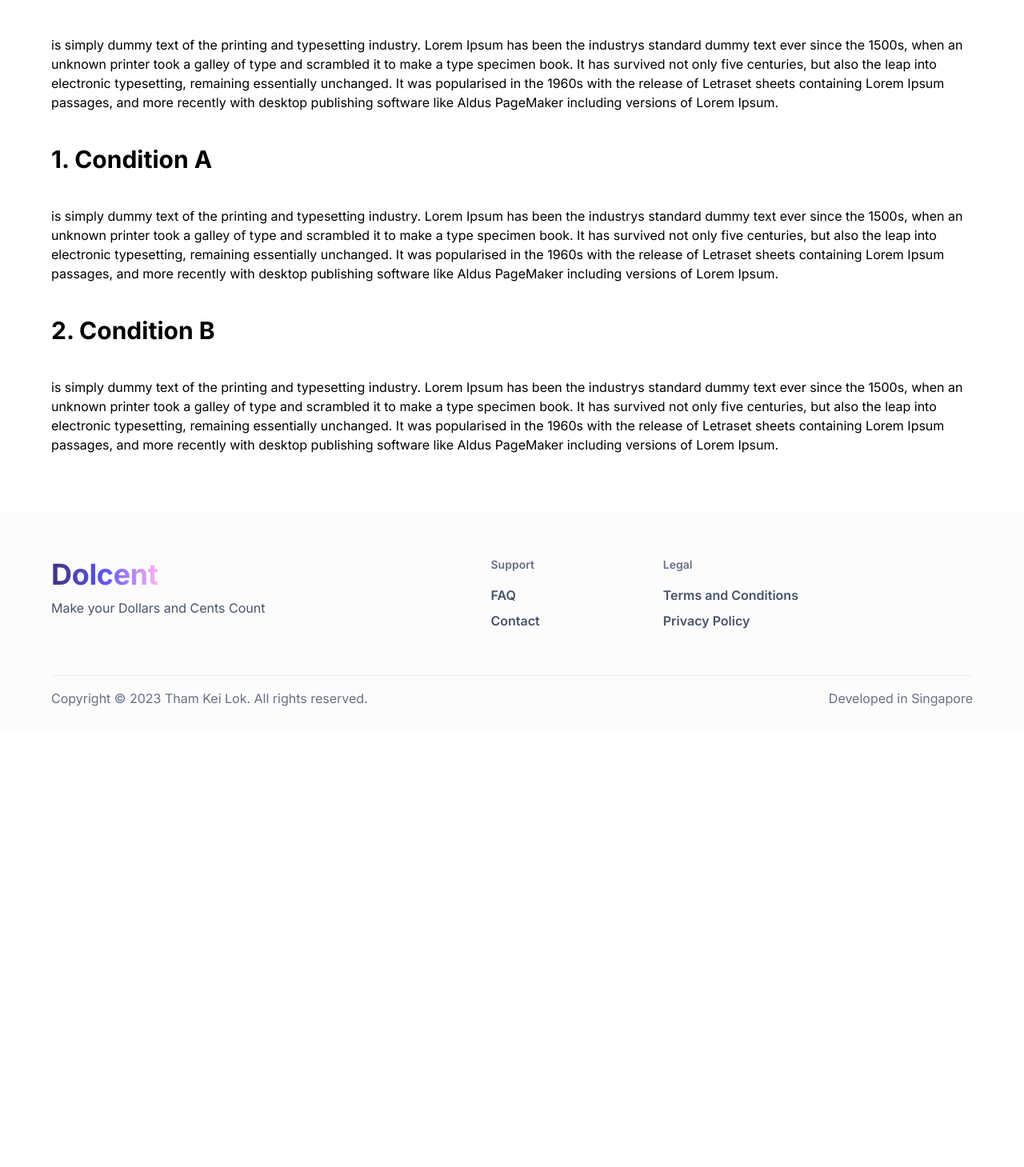
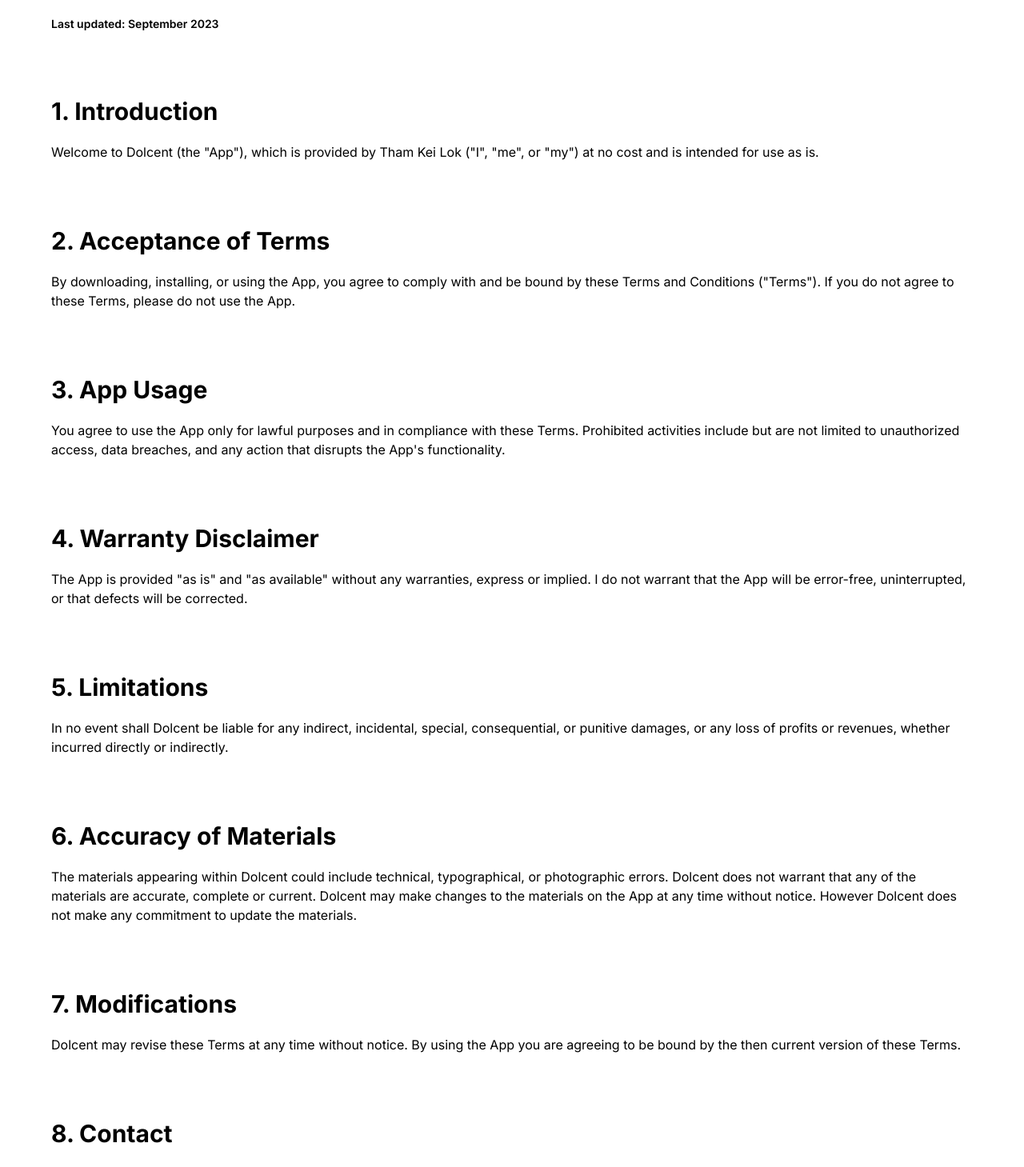
Before and after one commit to keiloktql/dolcent-landing, a Next.js app: page /terms-and-conditions in a window 1280 px wide. Shown: the part 160-1619 px from the top of the page at 80% size. Before the commit the page ends 1077 px from the top, so only its background shows below. Built offline with nearby package versions, Linux system fonts and the light colour scheme.

Commit message:
[feat] add terms and conditions and privacy policy

```diff
--- a/components/layout/Footer.jsx
+++ b/components/layout/Footer.jsx
@@ -25,7 +25,7 @@
 
 const Footer = () => {
   return (
-    <footer className="bg-gray-25 px-16">
+    <footer className="bg-gray-25 px-6 sm:px-16">
       {/* Top */}
       <div className="flex justify-between py-14 max-w-screen-xl mx-auto">
         <div>
--- a/components/layout/Header.jsx
+++ b/components/layout/Header.jsx
@@ -8,7 +8,7 @@
 
   return (
     <header className="fixed left-0 top-0 z-50 h-20 w-full justify-center bg-[#ffffffb8] backdrop-blur-[20px] backdrop-saturate-[180%]">
-      <div className="m-auto flex h-full w-full max-w-screen-xl justify-between px-16">
+      <div className="m-auto flex h-full w-full max-w-screen-xl justify-between px-6 sm:px-16">
         {/* 1280px */}
         <Link
           onAnimationEnd={() => setLogoAnimation(false)}
--- a/components/pages/PrivacyPolicy.jsx
+++ b/components/pages/PrivacyPolicy.jsx
@@ -1,9 +1,10 @@
 import MainLayout from "@/components/layout/MainLayout";
-import { BASE_URL } from "@/config/constants";
+import { BASE_URL, SUPPORT_EMAIL } from "@/config/constants";
+import DocumentSection from "../shared/DocumentSection";
 
 const PrivacyPolicyPage = () => {
   return (
-    <MainLayout className="flex flex-col max-w-screen-xl px-16 mx-auto">
+    <MainLayout className="flex flex-col max-w-screen-xl px-6 sm:px-16 mx-auto pb-20">
       <p
         id="app-info"
         className="font-semibold pt-10 text-gray-400 text-xs text-center hidden"
@@ -11,45 +12,45 @@
         You are now visiting {`${BASE_URL}/privacy-policy`}
       </p>
       <h1 className="font-bold text-display-md pt-10">Privacy Policy</h1>
-      <p className="pt-10">
-        is simply dummy text of the printing and typesetting industry. Lorem
-        Ipsum has been the industrys standard dummy text ever since the 1500s,
-        when an unknown printer took a galley of type and scrambled it to make a
-        type specimen book. It has survived not only five centuries, but also
-        the leap into electronic typesetting, remaining essentially unchanged.
-        It was popularised in the 1960s with the release of Letraset sheets
-        containing Lorem Ipsum passages, and more recently with desktop
-        publishing software like Aldus PageMaker including versions of Lorem
-        Ipsum.
-      </p>
+      <p className="pt-4 font-semibold text-sm">Last updated: September 2023</p>
 
-      <h2 className="pt-10 font-bold text-display-sm">1. Condition A</h2>
-
-      <p className="pt-10">
-        is simply dummy text of the printing and typesetting industry. Lorem
-        Ipsum has been the industrys standard dummy text ever since the 1500s,
-        when an unknown printer took a galley of type and scrambled it to make a
-        type specimen book. It has survived not only five centuries, but also
-        the leap into electronic typesetting, remaining essentially unchanged.
-        It was popularised in the 1960s with the release of Letraset sheets
-        containing Lorem Ipsum passages, and more recently with desktop
-        publishing software like Aldus PageMaker including versions of Lorem
-        Ipsum.
-      </p>
-
-      <h2 className="pt-10 font-bold text-display-sm">2. Condition B</h2>
-
-      <p className="py-10">
-        is simply dummy text of the printing and typesetting industry. Lorem
-        Ipsum has been the industrys standard dummy text ever since the 1500s,
-        when an unknown printer took a galley of type and scrambled it to make a
-        type specimen book. It has survived not only five centuries, but also
-        the leap into electronic typesetting, remaining essentially unchanged.
-        It was popularised in the 1960s with the release of Letraset sheets
-        containing Lorem Ipsum passages, and more recently with desktop
-        publishing software like Aldus PageMaker including versions of Lorem
-        Ipsum.
-      </p>
+      <DocumentSection
+        heading="1. Introduction"
+        desc={`Welcome to Dolcent (the "App"), which is provided by Tham Kei Lok ("I", "me", or "my") at no cost and is intended for use as is. I am committed to protecting your personal information and your right to privacy.
+        If you choose to use my Service, then you agree to the collection and use of information in relation to this policy. This Privacy Policy governs the privacy policies and practices of my App.
+        The Personal Information that I collect is used for providing and improving the Service. I will not use or share your information with anyone except as described in this Privacy Policy.
+        Please read my Privacy Policy carefully as it will help you make informed decisions about sharing your personal information with me.`}
+      />
+      <DocumentSection
+        heading="2. Information Collection and Use"
+        desc={`I do not collect any personal information when you download, install, or use my App.
+        I may collect usage data, such as the duration of your usage or the features you used, for analytical purposes. This data is anonymized and cannot be used to identify you.`}
+      />
+      <DocumentSection
+        heading="3. How I Use Your Information"
+        desc={`I do not collect personal information from you, and therefore,
+        I do not use your information for any purpose other than for analyzing
+        how my App is used. I do not sell, trade, or share your usage data with
+        third parties.`}
+      />
+      <DocumentSection
+        heading="4. Security"
+        desc={`I am committed to ensuring that your information is secure. However,
+        please be aware that no method of transmission over the internet or method
+        of electronic storage is 100% secure. While I strive to use commercially
+        acceptable means to protect your personal information, I cannot guarantee
+        its absolute security.`}
+      />
+      <DocumentSection
+        heading="5. Changes to this Privacy Policy"
+        desc={`I may update my Privacy Policy from time to time. Thus, you are
+        advised to review this page periodically for any changes. These changes
+        are effective immediately after they are posted on this page.`}
+      />
+      <DocumentSection
+        heading="6. Contact"
+        desc={`If you have any questions, you may contact me at ${SUPPORT_EMAIL}`}
+      />
     </MainLayout>
   );
 };
--- a/components/pages/TermsAndConditions.jsx
+++ b/components/pages/TermsAndConditions.jsx
@@ -1,55 +1,67 @@
 import MainLayout from "@/components/layout/MainLayout";
-import { BASE_URL } from "@/config/constants";
+import { BASE_URL, SUPPORT_EMAIL } from "@/config/constants";
+import DocumentSection from "../shared/DocumentSection";
 
 const TermsAndConditionsPage = () => {
   return (
-    <MainLayout className="flex flex-col max-w-screen-xl px-16 mx-auto">
+    <MainLayout className="flex flex-col max-w-screen-xl px-6 sm:px-16 mx-auto pb-20">
       <p
         id="app-info"
         className="font-semibold pt-10 text-gray-400 text-xs text-center hidden"
       >
-        You are now visiting {`${BASE_URL}/privacy-policy`}
+        You are now visiting {`${BASE_URL}/terms-and-conditions`}
       </p>
       <h1 className="font-bold text-display-md pt-10">Terms and Conditions</h1>
-      <p className="pt-10">
-        is simply dummy text of the printing and typesetting industry. Lorem
-        Ipsum has been the industrys standard dummy text ever since the 1500s,
-        when an unknown printer took a galley of type and scrambled it to make a
-        type specimen book. It has survived not only five centuries, but also
-        the leap into electronic typesetting, remaining essentially unchanged.
-        It was popularised in the 1960s with the release of Letraset sheets
-        containing Lorem Ipsum passages, and more recently with desktop
-        publishing software like Aldus PageMaker including versions of Lorem
-        Ipsum.
-      </p>
 
-      <h2 className="pt-10 font-bold text-display-sm">1. Condition A</h2>
+      <p className="pt-4 font-semibold text-sm">Last updated: September 2023</p>
 
-      <p className="pt-10">
-        is simply dummy text of the printing and typesetting industry. Lorem
-        Ipsum has been the industrys standard dummy text ever since the 1500s,
-        when an unknown printer took a galley of type and scrambled it to make a
-        type specimen book. It has survived not only five centuries, but also
-        the leap into electronic typesetting, remaining essentially unchanged.
-        It was popularised in the 1960s with the release of Letraset sheets
-        containing Lorem Ipsum passages, and more recently with desktop
-        publishing software like Aldus PageMaker including versions of Lorem
-        Ipsum.
-      </p>
-
-      <h2 className="pt-10 font-bold text-display-sm">2. Condition B</h2>
-
-      <p className="py-10">
-        is simply dummy text of the printing and typesetting industry. Lorem
-        Ipsum has been the industrys standard dummy text ever since the 1500s,
-        when an unknown printer took a galley of type and scrambled it to make a
-        type specimen book. It has survived not only five centuries, but also
-        the leap into electronic typesetting, remaining essentially unchanged.
-        It was popularised in the 1960s with the release of Letraset sheets
-        containing Lorem Ipsum passages, and more recently with desktop
-        publishing software like Aldus PageMaker including versions of Lorem
-        Ipsum.
-      </p>
+      <DocumentSection
+        heading="1. Introduction"
+        desc={`Welcome to Dolcent (the "App"), which is provided by Tham Kei Lok ("I", "me", or "my") at no cost and is intended for use as is.`}
+      />
+      <DocumentSection
+        heading="2. Acceptance of Terms"
+        desc={`By downloading, installing, or using the App, you agree to
+      comply with and be bound by these Terms and Conditions ("Terms"). If you
+      do not agree to these Terms, please do not use the App.`}
+      />
+      <DocumentSection
+        heading="3. App Usage"
+        desc={`You agree to use the App only for lawful purposes and in compliance with
+        these Terms. Prohibited activities include but are not limited to
+        unauthorized access, data breaches, and any action that disrupts the
+        App's functionality.`}
+      />
+      <DocumentSection
+        heading="4. Warranty Disclaimer"
+        desc={`The App is provided "as is" and "as available" without any warranties,
+        express or implied. I do not warrant that the App will be error-free,
+        uninterrupted, or that defects will be corrected.`}
+      />
+      <DocumentSection
+        heading="5. Limitations"
+        desc={`In no event shall Dolcent be liable for any indirect, incidental,
+        special, consequential, or punitive damages, or any loss of profits or
+        revenues, whether incurred directly or indirectly.`}
+      />
+      <DocumentSection
+        heading="6. Accuracy of Materials"
+        desc={`The materials appearing within Dolcent could include technical,
+        typographical, or photographic errors. Dolcent does not warrant that any
+        of the materials are accurate, complete or current. Dolcent may make
+        changes to the materials on the App at any time without notice. However
+        Dolcent does not make any commitment to update the materials.`}
+      />
+      <DocumentSection
+        heading="7. Modifications"
+        desc={`Dolcent may revise these Terms at any time without notice.
+        By using the App you are agreeing to be bound by the then current
+        version of these Terms.`}
+      />
+      <DocumentSection
+        heading="8. Contact"
+        desc={`If you have any questions, you may contact me at ${SUPPORT_EMAIL}`}
+      />
     </MainLayout>
   );
 };
--- /dev/null
+++ b/components/shared/DocumentSection/index.jsx
@@ -0,0 +1,12 @@
+import React from "react";
+
+const DocumentSection = ({ heading, desc }) => {
+  return (
+    <div className="pt-20">
+      <h2 className="font-bold text-display-sm">{heading}</h2>
+      <p className="pt-5">{desc}</p>
+    </div>
+  );
+};
+
+export default DocumentSection;
--- a/config/constants.js
+++ b/config/constants.js
@@ -1,3 +1,5 @@
+export const SUPPORT_EMAIL = "dolcent.connect@gmail.com";
+
 //URL
 export const BASE_URL = "https://dolcent.netlify.app";
 
```
